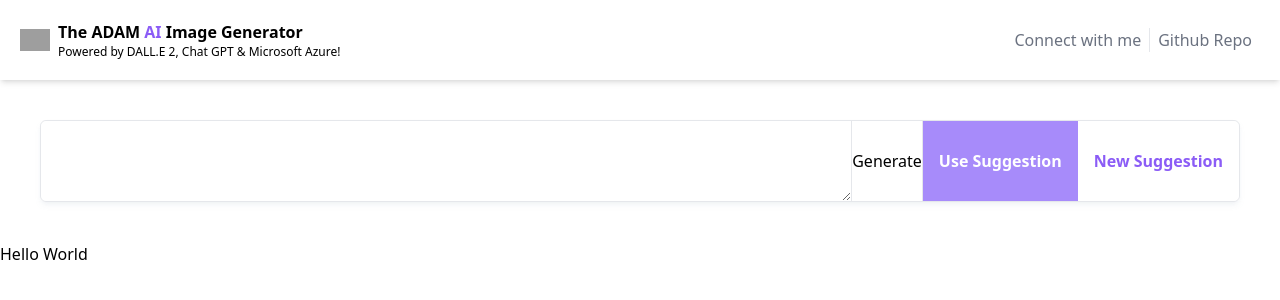
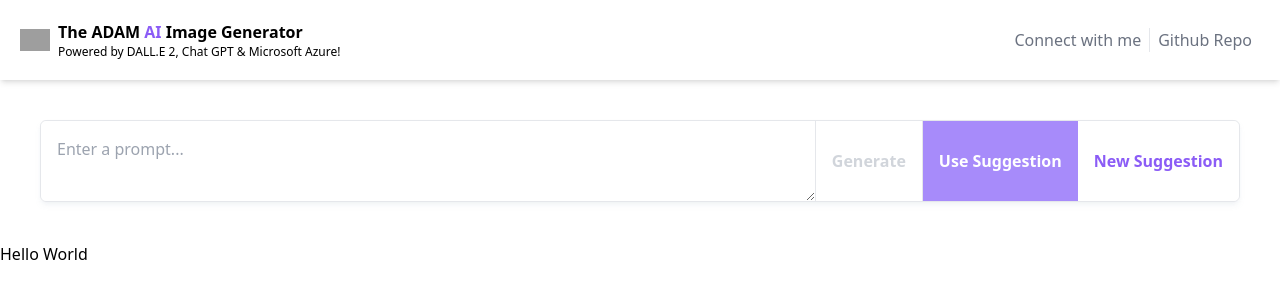
Before and after one commit to ademklf/ai-image-generator-microsoft, a Next.js app: page / in a window 1280 px wide. Shown: the top 300 px of the page. Built offline with nearby package versions, Linux system fonts and the light colour scheme; grey boxes are pictures that could not be loaded.

Commit message:
PromptInput update

```diff
--- a/components/PromptInput.tsx
+++ b/components/PromptInput.tsx
@@ -1,9 +1,30 @@
+"use client";
+
+import { useState } from "react";
+
 const PromptInput = () => {
+  const [input, setInput] = useState("");
+
   return (
     <div className="m-10">
       <form className="flex flex-col lg:flex-row shadow-md shadow-slate-400/10 border rounded-md lg:divide-x">
-        <textarea className="flex-1 p-4 outline-none rounded-md" />
-        <button type="submit">Generate</button>
+        <textarea
+          value={input}
+          onChange={(e) => setInput(e.target.value)}
+          className="flex-1 p-4 outline-none rounded-md"
+          placeholder="Enter a prompt..."
+        />
+        <button
+          type="submit"
+          className={`p-4 font-bold ${
+            input
+              ? "bg-violet-500 text-white transition-colors duration-200"
+              : "text-gray-300 cursor-not-allowed"
+          } font-bold`}
+          disabled={!input}
+        >
+          Generate
+        </button>
 
         <button
           className="p-4 bg-violet-400 text-white transition-colors duration-200 font-bold disabled:text-gray-300 disabled:cursor-not-allowed disabled:bg-gray-400"
```
